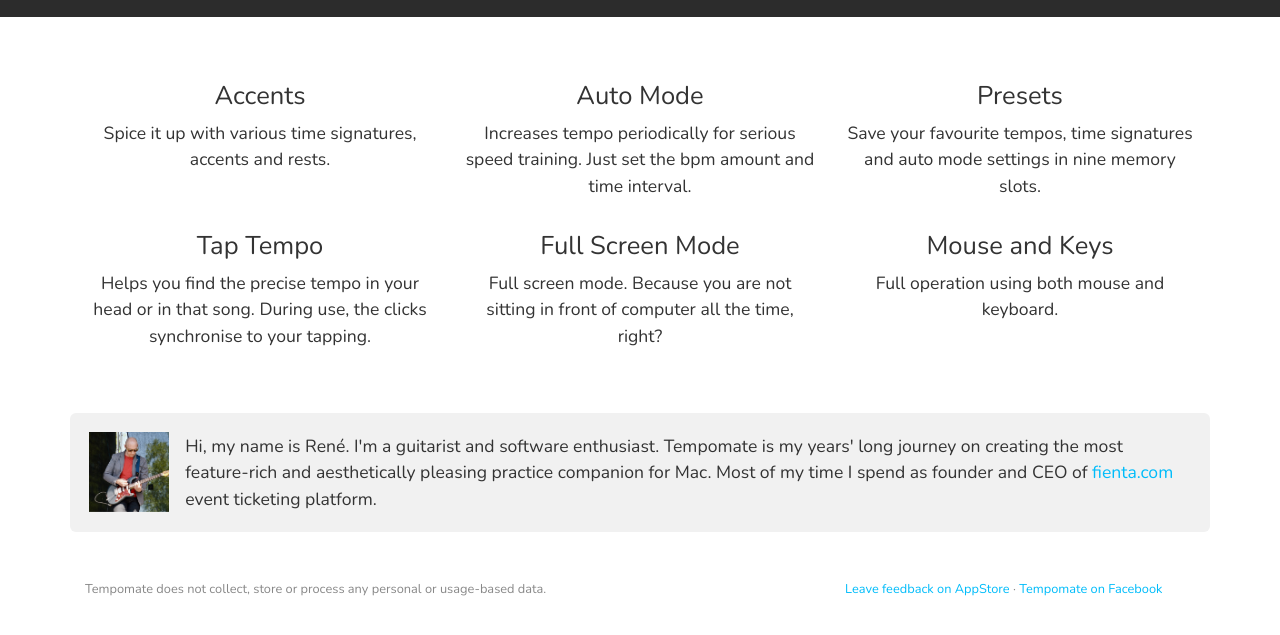
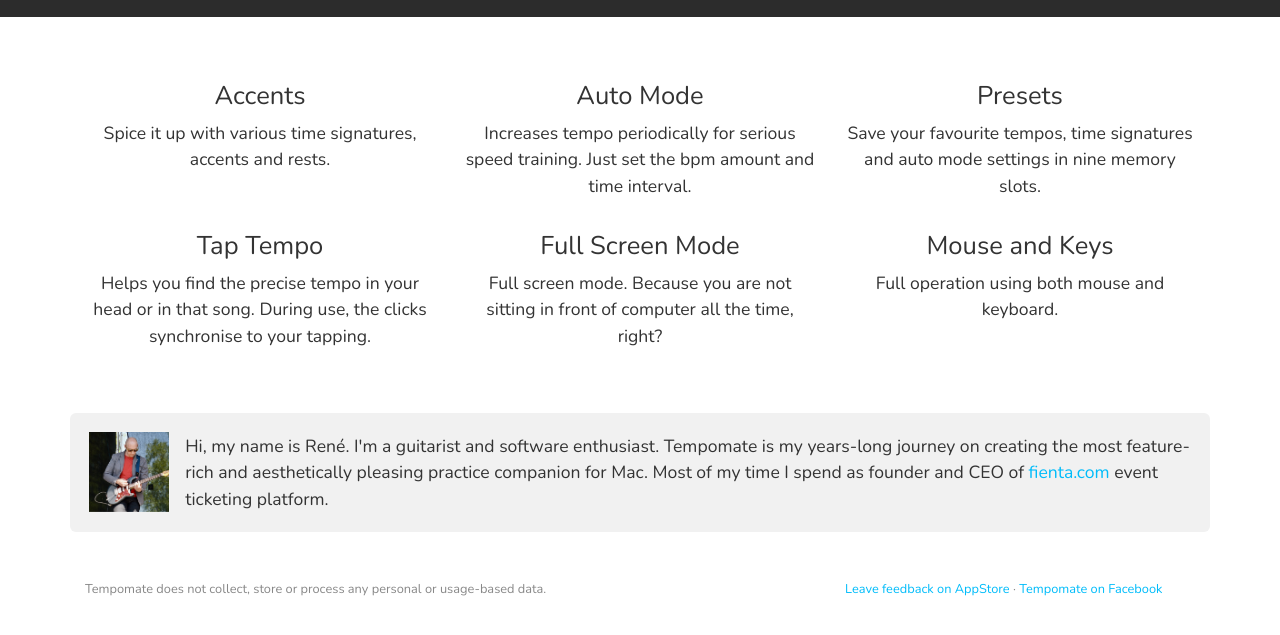
Before and after one commit to tempomate/tempomate.github.io, a plain HTML site: page index.html in a window 1280 px wide. Shown: the part 718-1353 px from the top of the page. Drawn offline with nearby package versions, Linux system fonts and the light colour scheme.

Commit message:
Fix wording

```diff
--- a/index.html
+++ b/index.html
@@ -70,7 +70,7 @@
                 <img class="mr-3" src="img/about.jpg" alt="About Tempomate metronome">
             </div>
             <div class="">
-                Hi, my name is René. I'm a guitarist and software enthusiast. Tempomate is my years' long journey on creating the most feature-rich and aesthetically pleasing practice companion for Mac. Most of my time I spend as founder and CEO of <a href="https://fienta.com/organizer?utm_source=tempomate" target="_blank">fienta.com</a> event ticketing platform.
+                Hi, my name is René. I'm a guitarist and software enthusiast. Tempomate is my years-long journey on creating the most feature-rich and aesthetically pleasing practice companion for Mac. Most of my time I spend as founder and CEO of <a href="https://fienta.com/organizer?utm_source=tempomate" target="_blank">fienta.com</a> event ticketing platform.
             </div>
         </div>
     </div>
```
